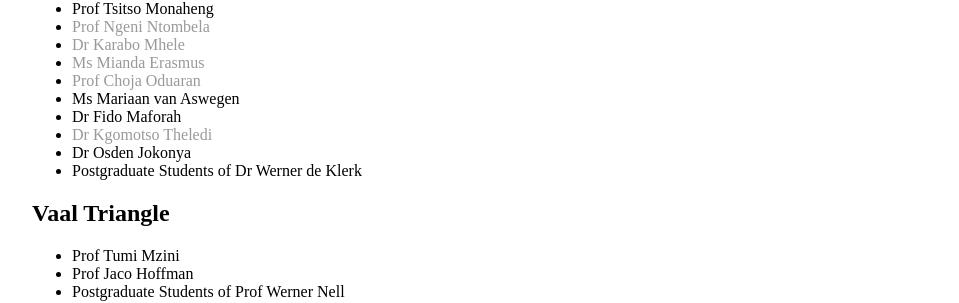
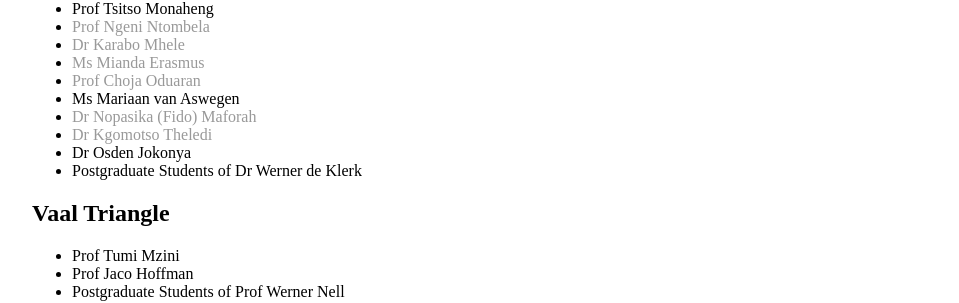
Before and after one commit to zjsteyn/we-DELIVER.github.io, a Jekyll site: the page built from team.html, in a window 1280 px wide. Shown: the part 491-794 px from the top of the page, without its empty margins (160-1119 px from the left). Built offline with Jekyll 4.4.1, drawn with Linux system fonts in a browser that asks for light colours.

Commit message:
Update team.html

```diff
--- a/team.html
+++ b/team.html
@@ -15,7 +15,7 @@ title: we-DELIVER - Team
  <li><a href= "{{ site_url }}/assets/bios/mianda_erasmus.html">Ms Mianda Erasmus</a></li>
  <li><a href= "{{ site_url }}/assets/bios/choja_oduaran.html">Prof Choja Oduaran</a></li>
  <li>Ms Mariaan van Aswegen</li>
- <li>Dr Fido Maforah</li>
+ <li><a href= "{{ site_url }}/assets/bios/nopasika_maforah.html">Dr Nopasika (Fido) Maforah</a></li>
  <li><a href= "{{ site_url }}/assets/bios/kgomotso_theledi.html">Dr Kgomotso Theledi</a></li>
  <li>Dr Osden Jokonya</li>
  <li>Postgraduate Students of Dr Werner de Klerk</li>
```
